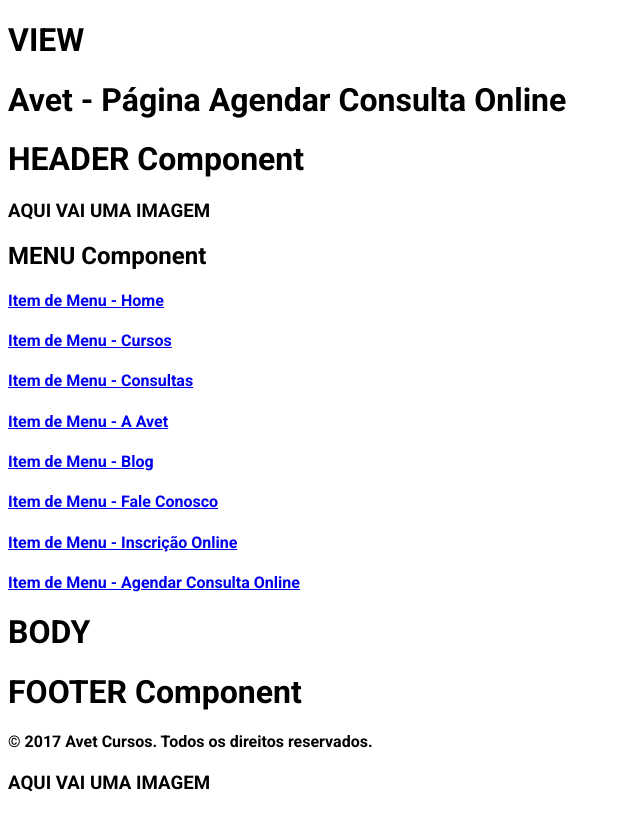
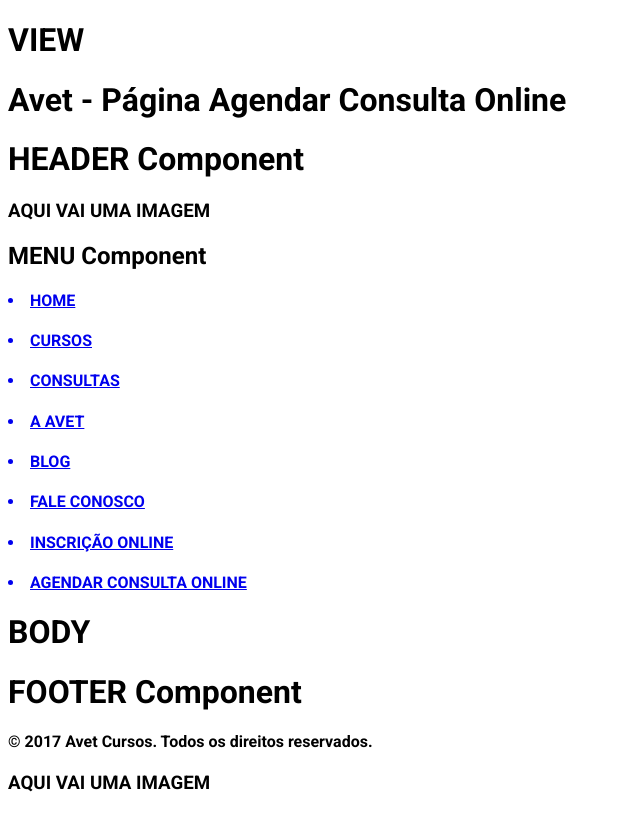
Before and after one commit to marcusviniciusmo/Avet_Cursos_Website, a React (Create React App) app in the folder frontend/: page /agendarConsultaOnline in a window 1280 px wide. Shown: the whole page, without its empty margins (0-640 px from the left). Built offline with nearby package versions, Linux system fonts and the light colour scheme.

Commit message:
Added Id props in MenuItem component

```diff
--- a/frontend/src/components/Menu/index.tsx
+++ b/frontend/src/components/Menu/index.tsx
@@ -6,28 +6,44 @@ function Menu() {
     <>
       <h2>MENU Component</h2>
       <Link to="/">
-        <h4><MenuItem textButton="Home" /></h4>
+        <h4><MenuItem
+          textButton="Home"
+          id="btnHome" /></h4>
       </Link>
       <Link to="/cursos">
-        <h4><MenuItem textButton="Cursos" /></h4>
+        <h4><MenuItem
+          textButton="Cursos"
+          id="btnCursos" /></h4>
       </Link>
       <Link to="/consultas">
-        <h4><MenuItem textButton="Consultas" /></h4>
+        <h4><MenuItem
+          textButton="Consultas"
+          id="btnConsultas" /></h4>
       </Link>
       <Link to="/aavet">
-        <h4><MenuItem textButton="A Avet" /></h4>
+        <h4><MenuItem
+          textButton="A Avet"
+          id="btnAAvet" /></h4>
       </Link>
       <Link to="/blog">
-        <h4><MenuItem textButton="Blog" /></h4>
+        <h4><MenuItem
+          textButton="Blog"
+          id="btnBlog" /></h4>
       </Link>
       <Link to="/faleConosco">
-        <h4><MenuItem textButton="Fale Conosco" /></h4>
+        <h4><MenuItem
+          textButton="Fale Conosco"
+          id="btnFaleConosco" /></h4>
       </Link>
       <Link to="/inscricaoOnline">
-        <h4><MenuItem textButton="Inscrição Online" /></h4>
+        <h4><MenuItem
+          textButton="Inscrição Online"
+          id="btnInscricaoOnline" /></h4>
       </Link>
       <Link to="/agendarConsultaOnline">
-        <h4><MenuItem textButton="Agendar Consulta Online" /></h4>
+        <h4><MenuItem
+          textButton="Agendar Consulta Online"
+          id="btnAgendarConsultaOnline" /></h4>
       </Link>
     </>
   );
--- a/frontend/src/components/MenuItem/index.tsx
+++ b/frontend/src/components/MenuItem/index.tsx
@@ -1,12 +1,15 @@
+import { ToUpperCaseText } from "utils/Functions";
+
 type Props = {
-  textButton: string
+  textButton: string,
+  id: string
 };
 
-function MenuItem({ textButton }: Props) {
+function MenuItem({ textButton, id }: Props) {
   return (
-    <>
-      Item de Menu - {textButton}
-    </>
+    <li id={id}>
+      {ToUpperCaseText(textButton)}
+    </li>
   );
 };
 
```
